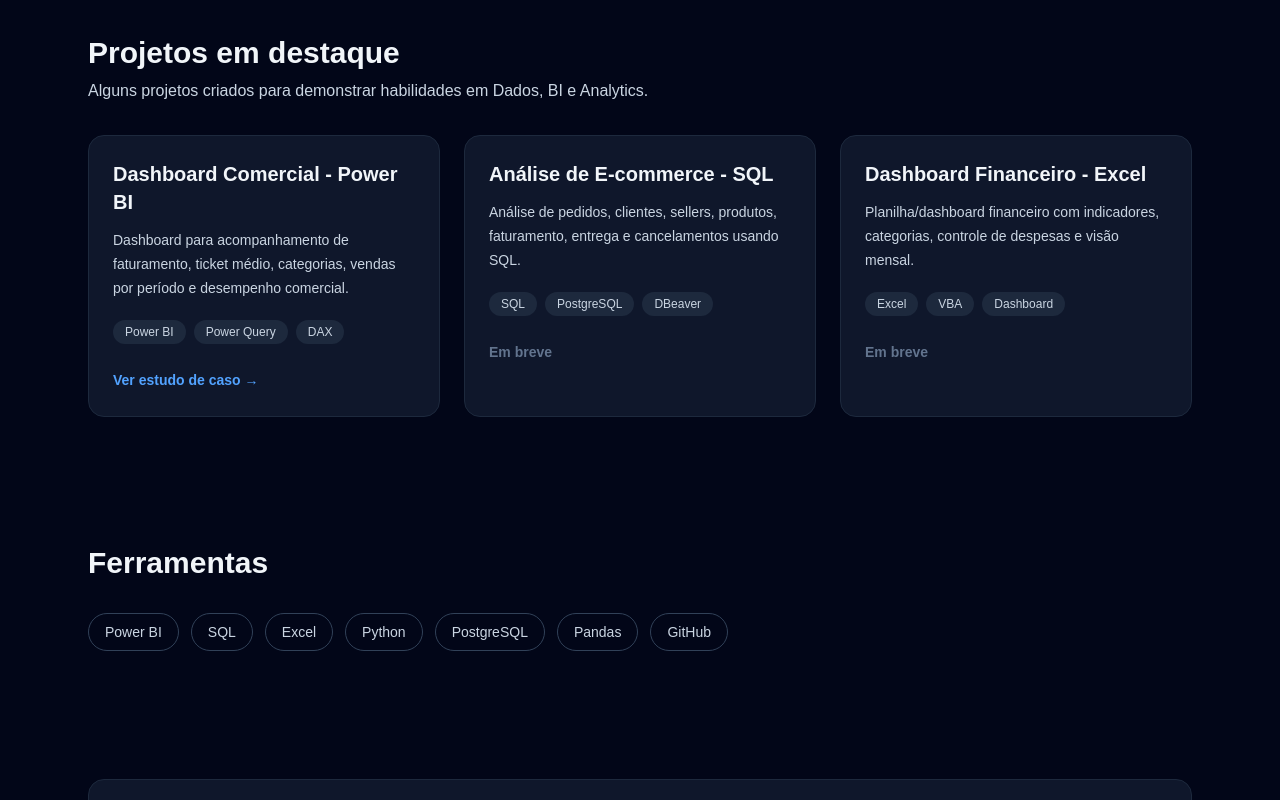
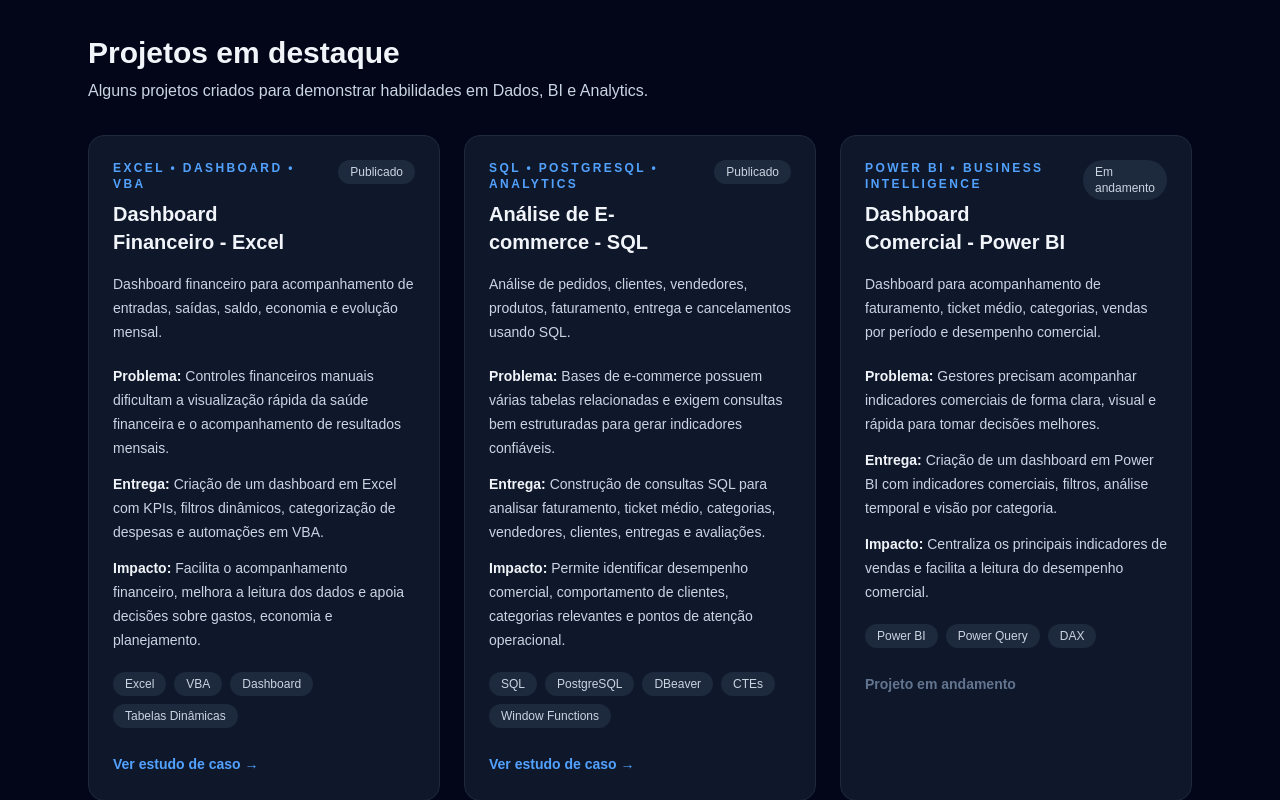
Before and after one commit to Felipee-M/felipe-mendes-portfolio, a Next.js app: page / in a window 1280 px wide. Shown: the part 1580-2380 px from the top of the page. Built offline with nearby package versions, Linux system fonts and the light colour scheme.

Commit message:
feat: add published project content

```diff
--- a/src/app/page.tsx
+++ b/src/app/page.tsx
@@ -1,28 +1,7 @@
 import Link from "next/link";
+import { projects } from "@/data/projects";
 
-const featuredProjects = [
-  {
-    title: "Dashboard Comercial - Power BI",
-    description:
-      "Dashboard para acompanhamento de faturamento, ticket médio, categorias, vendas por período e desempenho comercial.",
-    tools: ["Power BI", "Power Query", "DAX"],
-    href: "/projetos/dashboard-comercial",
-  },
-  {
-    title: "Análise de E-commerce - SQL",
-    description:
-      "Análise de pedidos, clientes, sellers, produtos, faturamento, entrega e cancelamentos usando SQL.",
-    tools: ["SQL", "PostgreSQL", "DBeaver"],
-    href: "#",
-  },
-  {
-    title: "Dashboard Financeiro - Excel",
-    description:
-      "Planilha/dashboard financeiro com indicadores, categorias, controle de despesas e visão mensal.",
-    tools: ["Excel", "VBA", "Dashboard"],
-    href: "#",
-  },
-];
+const featuredProjects = projects.filter((project) => project.featured);
 
 const tools = [
   "Power BI",
@@ -192,11 +171,44 @@
               key={project.title}
               className="rounded-2xl border border-slate-800 bg-slate-900 p-6"
             >
-              <h3 className="mb-3 text-xl font-semibold">{project.title}</h3>
+              <div className="mb-4 flex items-start justify-between gap-4">
+                <div>
+                  <p className="mb-2 text-xs font-semibold uppercase tracking-[0.2em] text-blue-400">
+                    {project.category}
+                  </p>
+
+                  <h3 className="text-xl font-semibold">{project.title}</h3>
+                </div>
+
+                <span className="rounded-full bg-slate-800 px-3 py-1 text-xs text-slate-300">
+                  {project.status === "published"
+                    ? "Publicado"
+                    : project.status === "in-progress"
+                      ? "Em andamento"
+                      : "Em breve"}
+                </span>
+              </div>
 
               <p className="mb-5 text-sm leading-6 text-slate-300">
                 {project.description}
               </p>
+
+              <div className="mb-5 space-y-3 text-sm leading-6 text-slate-300">
+                <p>
+                  <strong className="text-slate-100">Problema:</strong>{" "}
+                  {project.problem}
+                </p>
+
+                <p>
+                  <strong className="text-slate-100">Entrega:</strong>{" "}
+                  {project.solution}
+                </p>
+
+                <p>
+                  <strong className="text-slate-100">Impacto:</strong>{" "}
+                  {project.impact}
+                </p>
+              </div>
 
               <div className="mb-6 flex flex-wrap gap-2">
                 {project.tools.map((tool) => (
@@ -209,17 +221,17 @@
                 ))}
               </div>
 
-              {project.href === "#" ? (
-                <span className="text-sm font-semibold text-slate-500">
-                  Em breve
-                </span>
-              ) : (
+              {project.status === "published" ? (
                 <Link
-                  href={project.href}
+                  href={`/projetos/${project.slug}`}
                   className="text-sm font-semibold text-blue-400 hover:text-blue-300"
                 >
                   Ver estudo de caso →
                 </Link>
+              ) : (
+                <span className="text-sm font-semibold text-slate-500">
+                  {project.status === "in-progress" ? "Projeto em andamento" : "Em breve"}
+                </span>
               )}
             </article>
           ))}
@@ -259,7 +271,7 @@
             </a>
 
             <a
-              href="https://www.linkedin.com/in/SEU-LINKEDIN"
+              href="https://www.linkedin.com/in/felipemendessantos"
               target="_blank"
               rel="noreferrer"
               className="rounded-lg border border-slate-700 px-6 py-3 text-center font-semibold text-slate-100 transition hover:border-slate-500"
--- a/src/data/projects.ts
+++ b/src/data/projects.ts
@@ -2,49 +2,81 @@
 
 export const projects: Project[] = [
   {
-    title: "Dashboard Comercial - Power BI",
-    slug: "dashboard-comercial",
+    title: "Dashboard Financeiro - Excel",
+    slug: "dashboard-financeiro",
+    category: "Excel • Dashboard • VBA",
     description:
-      "Dashboard para acompanhamento de faturamento, ticket médio, categorias, vendas por período e desempenho comercial.",
-    tools: ["Power BI", "Power Query", "DAX"],
-    githubUrl: "https://github.com/Felipee-M",
+      "Dashboard financeiro para acompanhamento de entradas, saídas, saldo, economia e evolução mensal.",
+    problem:
+      "Controles financeiros manuais dificultam a visualização rápida da saúde financeira e o acompanhamento de resultados mensais.",
+    solution:
+      "Criação de um dashboard em Excel com KPIs, filtros dinâmicos, categorização de despesas e automações em VBA.",
+    impact:
+      "Facilita o acompanhamento financeiro, melhora a leitura dos dados e apoia decisões sobre gastos, economia e planejamento.",
+    tools: ["Excel", "VBA", "Dashboard", "Tabelas Dinâmicas"],
+    githubUrl: "https://github.com/Felipee-M/data-analytics-portfolio",
     demoUrl: "",
-    image: "/images/projects/dashboard-comercial.png",
+    videoUrl: "",
+    image: "/images/projects/dashboard-financeiro.png",
     status: "published",
     featured: true,
   },
   {
     title: "Análise de E-commerce - SQL",
     slug: "ecommerce-sql",
+    category: "SQL • PostgreSQL • Analytics",
     description:
-      "Análise de pedidos, clientes, sellers, produtos, faturamento, entrega e cancelamentos usando SQL.",
-    tools: ["SQL", "PostgreSQL", "DBeaver"],
-    githubUrl: "https://github.com/Felipee-M",
+      "Análise de pedidos, clientes, vendedores, produtos, faturamento, entrega e cancelamentos usando SQL.",
+    problem:
+      "Bases de e-commerce possuem várias tabelas relacionadas e exigem consultas bem estruturadas para gerar indicadores confiáveis.",
+    solution:
+      "Construção de consultas SQL para analisar faturamento, ticket médio, categorias, vendedores, clientes, entregas e avaliações.",
+    impact:
+      "Permite identificar desempenho comercial, comportamento de clientes, categorias relevantes e pontos de atenção operacional.",
+    tools: ["SQL", "PostgreSQL", "DBeaver", "CTEs", "Window Functions"],
+    githubUrl: "https://github.com/Felipee-M/data-analytics-lab",
     demoUrl: "",
+    videoUrl: "",
     image: "/images/projects/ecommerce-sql.png",
-    status: "coming-soon",
+    status: "published",
     featured: true,
   },
   {
-    title: "Dashboard Financeiro - Excel",
-    slug: "dashboard-financeiro",
+    title: "Dashboard Comercial - Power BI",
+    slug: "dashboard-comercial",
+    category: "Power BI • Business Intelligence",
     description:
-      "Dashboard financeiro com indicadores, categorias, controle de despesas, visão mensal e análise de economia.",
-    tools: ["Excel", "VBA", "Dashboard"],
+      "Dashboard para acompanhamento de faturamento, ticket médio, categorias, vendas por período e desempenho comercial.",
+    problem:
+      "Gestores precisam acompanhar indicadores comerciais de forma clara, visual e rápida para tomar decisões melhores.",
+    solution:
+      "Criação de um dashboard em Power BI com indicadores comerciais, filtros, análise temporal e visão por categoria.",
+    impact:
+      "Centraliza os principais indicadores de vendas e facilita a leitura do desempenho comercial.",
+    tools: ["Power BI", "Power Query", "DAX"],
     githubUrl: "https://github.com/Felipee-M",
     demoUrl: "",
-    image: "/images/projects/dashboard-financeiro.png",
-    status: "coming-soon",
+    videoUrl: "",
+    image: "/images/projects/dashboard-comercial.png",
+    status: "in-progress",
     featured: true,
   },
   {
     title: "Análise Exploratória - Python/Pandas",
     slug: "analise-python-pandas",
+    category: "Python • Pandas • EDA",
     description:
       "Análise exploratória de dados usando Python, Pandas e visualizações para identificar padrões e insights.",
-    tools: ["Python", "Pandas", "Jupyter"],
-    githubUrl: "https://github.com/Felipee-M",
+    problem:
+      "Bases de dados precisam ser exploradas, limpas e resumidas antes de gerar conclusões confiáveis.",
+    solution:
+      "Uso de Python e Pandas para limpeza, análise exploratória, criação de métricas e visualizações iniciais.",
+    impact:
+      "Ajuda a entender padrões, inconsistências e oportunidades antes da criação de relatórios ou dashboards.",
+    tools: ["Python", "Pandas", "Jupyter", "Matplotlib"],
+    githubUrl: "https://github.com/Felipee-M/data-analytics-lab",
     demoUrl: "",
+    videoUrl: "",
     image: "/images/projects/analise-python-pandas.png",
     status: "coming-soon",
     featured: false,
--- a/src/types/projects.ts
+++ b/src/types/projects.ts
@@ -3,10 +3,15 @@
 export type Project = {
   title: string;
   slug: string;
+  category: string;
   description: string;
+  problem: string;
+  solution: string;
+  impact: string;
   tools: string[];
   githubUrl: string;
   demoUrl?: string;
+  videoUrl?: string;
   image: string;
   status: ProjectStatus;
   featured: boolean;
```
